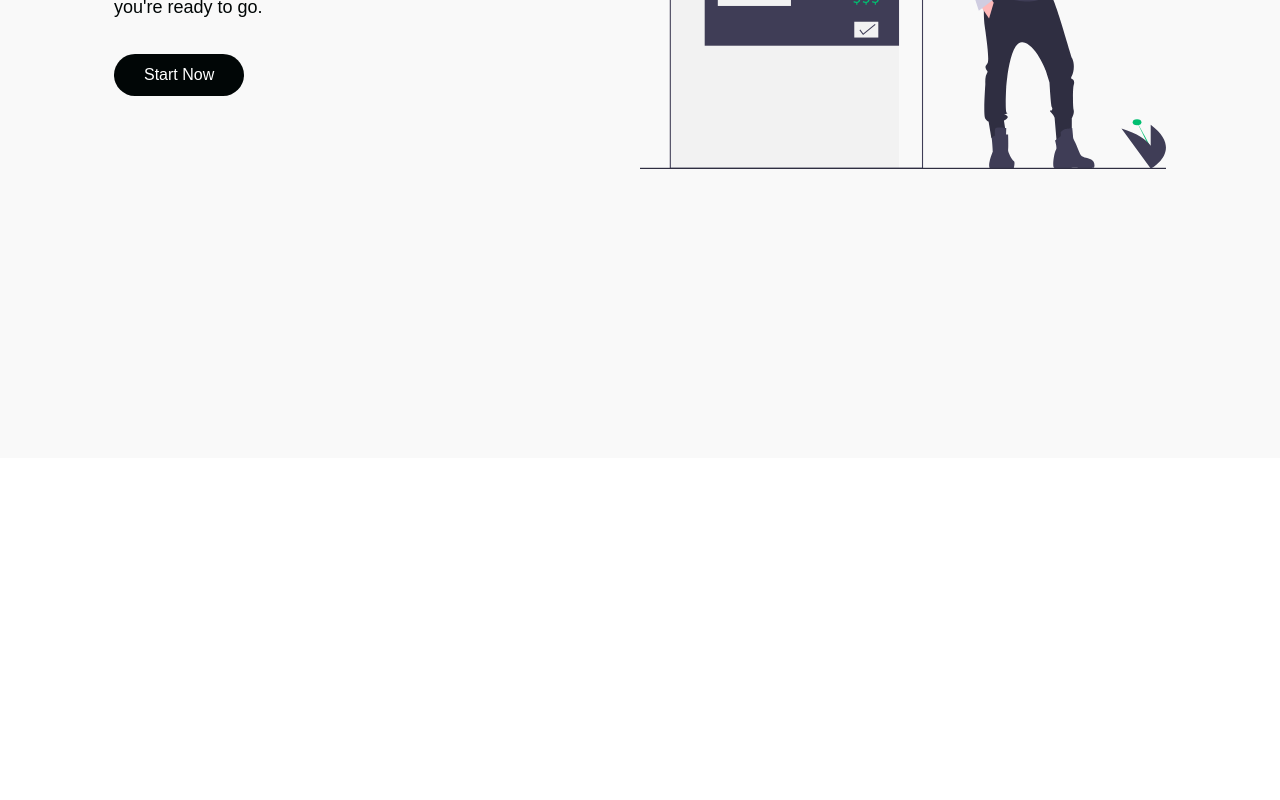
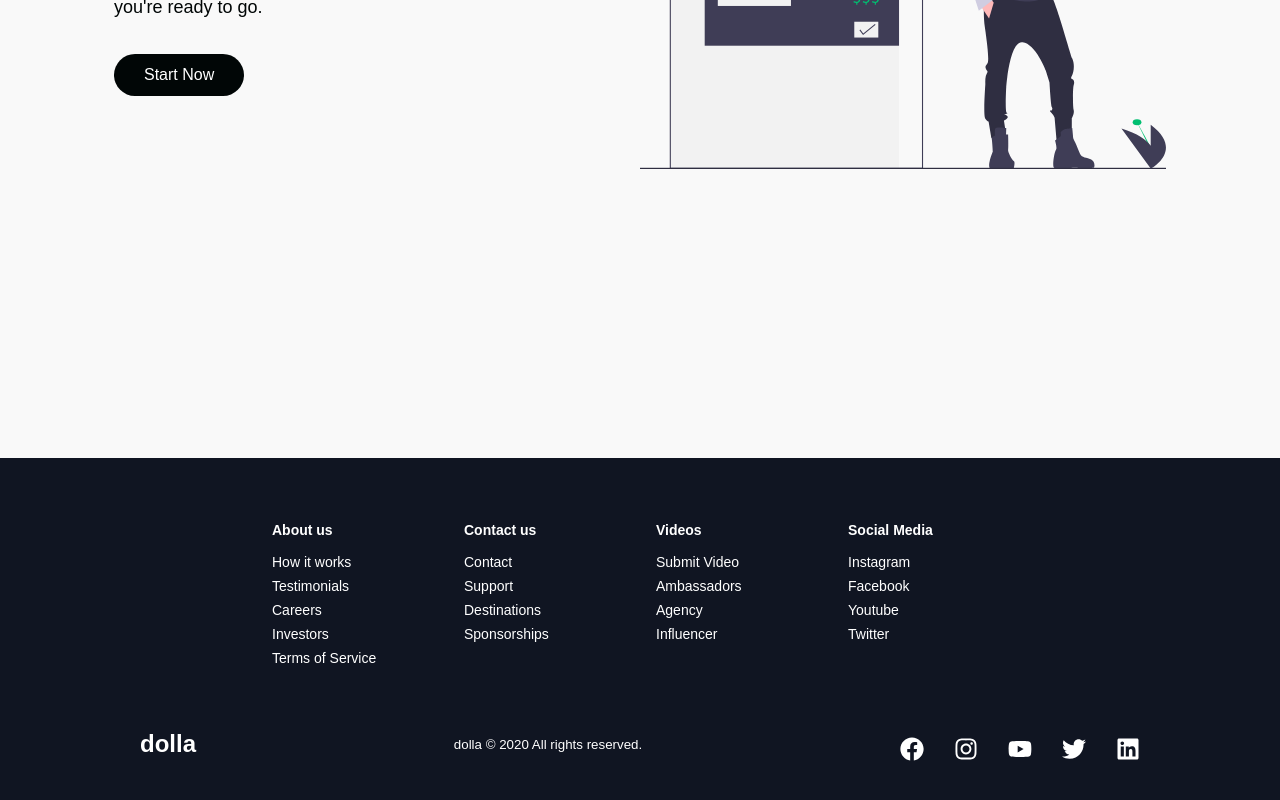
Before and after one commit to godfreyturqz/landing-page, a React (Create React App) app: page / in a window 1280 px wide. Shown: the part 4242-5042 px from the top of the page. Before the commit the page ends 4700 px from the top, so only its background shows below. Built offline with nearby package versions, Linux system fonts and the light colour scheme; the HTML template or start-up script is replaced by a standard one.

Commit message:
Added footer section

```diff
--- /dev/null
+++ b/src/components/Footer/FooterElements.js
@@ -0,0 +1,113 @@
+import styled from 'styled-components'
+import { Link } from 'react-router-dom'
+
+
+export const FooterContainer = styled.footer`
+    background-color: #101522;
+`
+
+export const FooterWrap = styled.div`
+    padding: 48px 24px;
+    display: flex;
+    flex-direction: column;
+    align-items: center;
+    justify-content: center;
+    max-width: 1100px;
+    margin: 0 auto;
+`
+
+export const FooterLinksContainer = styled.div`
+    display: flex;
+    justify-content: center;
+
+    @media screen and (max-width: 820px){
+        padding-top: 32px;
+    }
+`
+
+export const FooterLinksWrapper = styled.div`
+    display: flex;
+
+    @media screen and (max-width: 820px){
+        flex-direction: column;
+    }
+`
+
+export const FooterLinkItems = styled.div`
+    display: flex;
+    flex-direction: column;
+    align-items: flex-start;
+    margin:  16px;
+    text-align: left;
+    width: 160px;
+    box-sizing: border-box;
+    color: #FFF;
+
+    @media screen and (max-width: 420px){
+        margin: 0;
+        padding: 10px;
+        width: 100%;
+    }
+`
+
+export const FooterLinkTitle = styled.h1`
+    font-size: 14px;
+    margin-bottom: 16px;
+`
+
+export const FooterLink = styled(Link)`
+    color: #FFF;
+    text-decoration: none;
+    margin-bottom: 0.5rem;
+    font-size: 14px;
+
+    &:hover{
+        color: #01bf71;
+        transition: 0.3s ease-out;
+    }
+`
+
+export const SocialMedia = styled.section`
+    max-width: 1000px;
+    width: 100%;
+`
+
+export const SocialMediaWrap = styled.div`
+    max-width: 1100px;
+    display: flex;
+    justify-content: space-between;
+    align-items: center;
+    margin: 40px auto 0 auto;
+
+    @media screen and (max-width: 820px){
+        flex-direction: column;
+    }
+`
+
+export const SocialLogo = styled(Link)`
+    color: #FFF;
+    cursor: pointer;
+    text-decoration: none;
+    font-size: 1.5rem;
+    display: flex;
+    align-items: center;
+    margin-bottom: 16px;
+    font-weight: bold;
+`
+
+export const WebsiteRights = styled.small`
+    color: #FFF;
+    margin-bottom: 16px;
+`
+
+export const SocialIcons = styled.div`
+    display: flex;
+    justify-content: space-between;
+    align-items: center;
+    width: 240px;
+`
+
+export const SocialIconLink = styled.a`
+    color: #FFF;
+    font-size: 24px;
+`
--- /dev/null
+++ b/src/components/Footer/index.js
@@ -0,0 +1,94 @@
+import React from 'react'
+import {
+    FaFacebook,
+    FaInstagram,
+    FaYoutube,
+    FaTwitter,
+    FaLinkedin
+ } from "react-icons/fa";
+import {
+    FooterContainer,
+    FooterWrap,
+    FooterLinksContainer,
+    FooterLinksWrapper,
+    FooterLinkItems,
+    FooterLinkTitle,
+    FooterLink,
+    SocialMedia,
+    SocialMediaWrap,
+    SocialLogo,
+    WebsiteRights,
+    SocialIcons,
+    SocialIconLink
+ } from "./FooterElements";
+
+const Footer = () => {
+    return (
+        <>
+            <FooterContainer>
+                <FooterWrap>
+                    <FooterLinksContainer>
+                        <FooterLinksWrapper>
+                            <FooterLinkItems>
+                                <FooterLinkTitle>About us</FooterLinkTitle>
+                                <FooterLink to='/'>How it works</FooterLink>
+                                <FooterLink to='/'>Testimonials</FooterLink>
+                                <FooterLink to='/'>Careers</FooterLink>
+                                <FooterLink to='/'>Investors</FooterLink>
+                                <FooterLink to='/'>Terms of Service</FooterLink>
+                            </FooterLinkItems>
+                            <FooterLinkItems>
+                                <FooterLinkTitle>Contact us</FooterLinkTitle>
+                                <FooterLink to='/'>Contact</FooterLink>
+                                <FooterLink to='/'>Support</FooterLink>
+                                <FooterLink to='/'>Destinations</FooterLink>
+                                <FooterLink to='/'>Sponsorships</FooterLink>
+                            </FooterLinkItems>
+                        </FooterLinksWrapper>
+                        <FooterLinksWrapper>
+                            <FooterLinkItems>
+                                <FooterLinkTitle>Videos</FooterLinkTitle>
+                                <FooterLink to='/'>Submit Video</FooterLink>
+                                <FooterLink to='/'>Ambassadors</FooterLink>
+                                <FooterLink to='/'>Agency</FooterLink>
+                                <FooterLink to='/'>Influencer</FooterLink>
+                            </FooterLinkItems>
+                            <FooterLinkItems>
+                                <FooterLinkTitle>Social Media</FooterLinkTitle>
+                                <FooterLink to='/'>Instagram</FooterLink>
+                                <FooterLink to='/'>Facebook</FooterLink>
+                                <FooterLink to='/'>Youtube</FooterLink>
+                                <FooterLink to='/'>Twitter</FooterLink>
+                            </FooterLinkItems>
+                        </FooterLinksWrapper>
+                    </FooterLinksContainer>
+                    <SocialMedia>
+                        <SocialMediaWrap>
+                            <SocialLogo to='/'>dolla</SocialLogo>
+                            <WebsiteRights>dolla © {new Date().getFullYear()} All rights reserved.</WebsiteRights>
+                            <SocialIcons>
+                                <SocialIconLink href='//www.facebook.com/godfreyturqueza' target='_blank' aria-label='Facebook'>
+                                    <FaFacebook/>
+                                </SocialIconLink>
+                                <SocialIconLink href='/' target='_blank' aria-label='Instagram'>
+                                    <FaInstagram/>
+                                </SocialIconLink>
+                                <SocialIconLink href='/' target='_blank' aria-label='Youtube'>
+                                    <FaYoutube/>
+                                </SocialIconLink>
+                                <SocialIconLink href='/' target='_blank' aria-label='Twitter'>
+                                    <FaTwitter/>
+                                </SocialIconLink>
+                                <SocialIconLink href='/' target='_blank' aria-label='Linkedin'>
+                                    <FaLinkedin/>
+                                </SocialIconLink>
+                            </SocialIcons>
+                        </SocialMediaWrap>
+                    </SocialMedia>
+                </FooterWrap>
+            </FooterContainer>
+        </>
+    )
+}
+
+export default Footer
--- a/src/pages/index.js
+++ b/src/pages/index.js
@@ -5,6 +5,7 @@
 import InfoSection from '../components/InfoSection'
 import { homeObjOne, homeObjTwo, homeObjThree } from '../components/InfoSection/Data'
 import Services from '../components/Services'
+import Footer from '../components/Footer'
 
 
 const Home = () => {
@@ -23,6 +24,7 @@
             <InfoSection {...homeObjTwo}/>
             <Services />
             <InfoSection {...homeObjThree}/>
+            <Footer />
         </>
     )
 }
```
